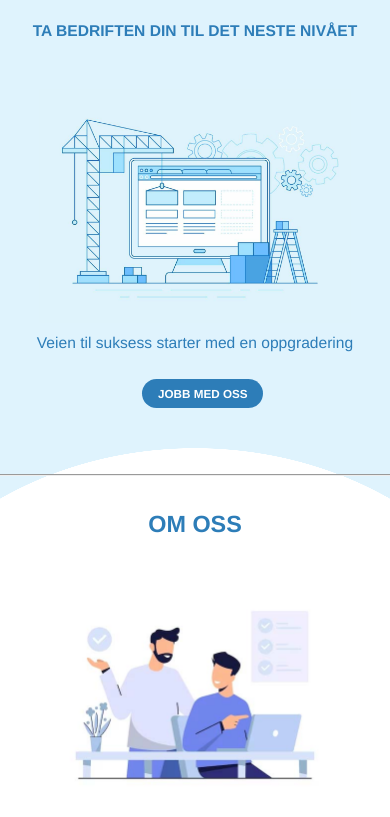
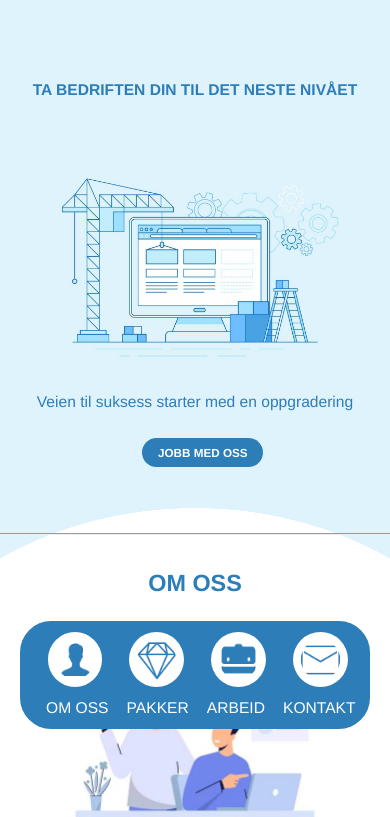
Before and after one commit to Tigua002/Kopo-Dev, a website: page client/index/index.html in a window 390 px wide. Shown: the part 73-890 px from the top of the page. Drawn offline with nearby package versions, Linux system fonts and the light colour scheme.

Commit message:
Changes the navigation bar on mobile

```diff
--- a/client/index/index.html
+++ b/client/index/index.html
@@ -28,16 +28,29 @@
             <a href="../kontakt" class="link">
                 <h1 class="navlink_kontakt">KONTAKT</h1>
             </a>
-            <h1 id="openNav">&#9776; </h1>
-
         </div>
     </div>
     <div class="hiddenNav flex">
-        <h1 id="closeNav">&#x2715;</h1>
-        <a href="../omOss/" class="hiddenLink">OM OSS</a>
-        <a href="/#pakker" class="hiddenLink">PAKKER</a>
-        <a href="/#portfolio" class="hiddenLink">ARBEID</a>
-        <a href="../kontakt/" class="hiddenLink">KONTAKT</a>
+        <div class="hiddenNavBar flex">
+            <a href="../omOss/" class="hiddenlink">
+                <img class="hiddenImage" src="../bilder/omoss-header.png" alt="link to om oss">
+            </a>
+            <a href="/#pakker" class="hiddenlink">
+                <img class="hiddenImage" src="../bilder/diamond-header.png" alt="link til våre pakker">
+            </a>
+            <a href="/#portfolio" class="hiddenlink">
+                <img class="hiddenImage" src="../bilder/arbeid-header.png" alt="link til portfolio-en">
+            </a>
+            <a href="../kontakt" class="hiddenlink">
+                <img class="hiddenImage" src="../bilder/mail-header.png" alt="link til kontakt">
+            </a>
+        </div>
+        <div class="hiddenNavDesc flex">
+            <a href="../omOss/" class="hiddenlinkDesc">OM OSS</a>
+            <a href="/#pakker" class="hiddenlinkDesc">PAKKER</a>
+            <a href="/#portfolio" class="hiddenlinkDesc">ARBEID</a>
+            <a href="../kontakt" class="hiddenlinkDesc">KONTAKT</a>
+        </div>
     </div>
     <div class="landingHolder flex">
         <div class="landingTekstHolder ">
@@ -237,7 +250,7 @@
         var x = window.matchMedia("(max-width: 600px)")
         if (x.matches) {
             var swiper = new Swiper(".mySwiper", {
-                slidesPerView: 1.2,
+                slidesPerView: 1.4,
                 spaceBetween: 60,
                 pagination: {
                     el: ".swiper-pagination",
--- a/client/index/script.js
+++ b/client/index/script.js
@@ -26,15 +26,3 @@ function changeToMonth() {
 }
 year.addEventListener("click", changeToYear)
 month.addEventListener("click", changeToMonth)
-
-function openNav() {
-    document.getElementsByClassName("hiddenNav")[0].style.width = "100%"
-}
-function closeNav(params) {
-    document.getElementsByClassName("hiddenNav")[0].style.width = "0%"
-}
-
-document.getElementById("openNav").addEventListener("click", openNav)
-document.getElementById("closeNav").addEventListener("click", closeNav)
-document.getElementsByClassName("hiddenLink")[1].addEventListener("click", closeNav)
-document.getElementsByClassName("hiddenLink")[2].addEventListener("click", closeNav)
--- a/client/style.css
+++ b/client/style.css
@@ -100,7 +100,6 @@ html {
 
 .landingImage {
     width: 40vw;
-    background-color: red;
     margin-right: 2rem;
 }
 
@@ -712,6 +711,7 @@ html {
 @media screen and (max-width: 600px) {
     .header{
         height: 7vh;
+        position: static;
     }
     .landingTitle{
         display: none;
@@ -888,8 +888,16 @@ html {
     #advanced{
         height: 70%;
     }
+    .kontaktHolder{
+        flex-direction: column;
+        justify-content: center;
+        align-items: center;
+    }
     .kontaktImageHolder{
         display: none;
+    }
+    .kontaktInfoHolder{
+        margin-top: 0%;
     }
     .kontaktTitle{
         font-size: 6vw;
@@ -924,21 +932,45 @@ html {
         margin-right: 4vw;
     }
     .hiddenNav{
-        width: 0%;
+        width: 84vw;
         position: fixed;
-        background-color: #fff;
+        background-color: #2D7DB8;
+        color: #fff;
         z-index: 200;
-        height: 100%;
-        left: 0%;
+        height: auto;
+        left: 5%;
+        bottom: 5%;
         transition: .5s ease-in;
         flex-direction: column;
-        overflow: hidden;
+        overflow: visible;
+        justify-content: space-around;
+        border-radius: 8vw;
+        padding: 3vw;
     }
-    .hiddenLink{
-        color: #2D7DB8;
+    .hiddenNavBar, .hiddenNavDesc{
+        width: 100%;
+        justify-content: space-around;
+    }
+    .hiddenNavDesc{
+        padding-left: 3vw;
+        margin-top: 2vw;
+    }
+    .hiddenlinkDesc{
+        color: white;
+        font-size: 4vw;
         text-decoration: none;
-        margin: 5vw;
-        font-size: 6vw;
+    }
+    .hiddenlink{
+        margin: 0%;
+        padding: 0%;
+        width: 15%;
+    }
+    .hiddenImage{
+        background-color: #fff;
+        border-radius: 50px;
+        padding: 2vw;
+        width: 80%;
+        margin: 0%;
     }
     #closeNav{
         color: #2D7DB8;
```
Also changed, not shown: client/kontakt/index.html (+16 -8 lines), client/kontakt/script.js (+0 -10 lines), client/omOss/index.html (+18 -8 lines), client/omOss/script.js (+0 -10 lines), package.json (added, +12 -0 lines), client/bilder/arbeid-header.png (added), client/bilder/diamond-header.png (added), client/bilder/mail-header.png (added), client/bilder/omoss-header.png (added), 1 other file.
